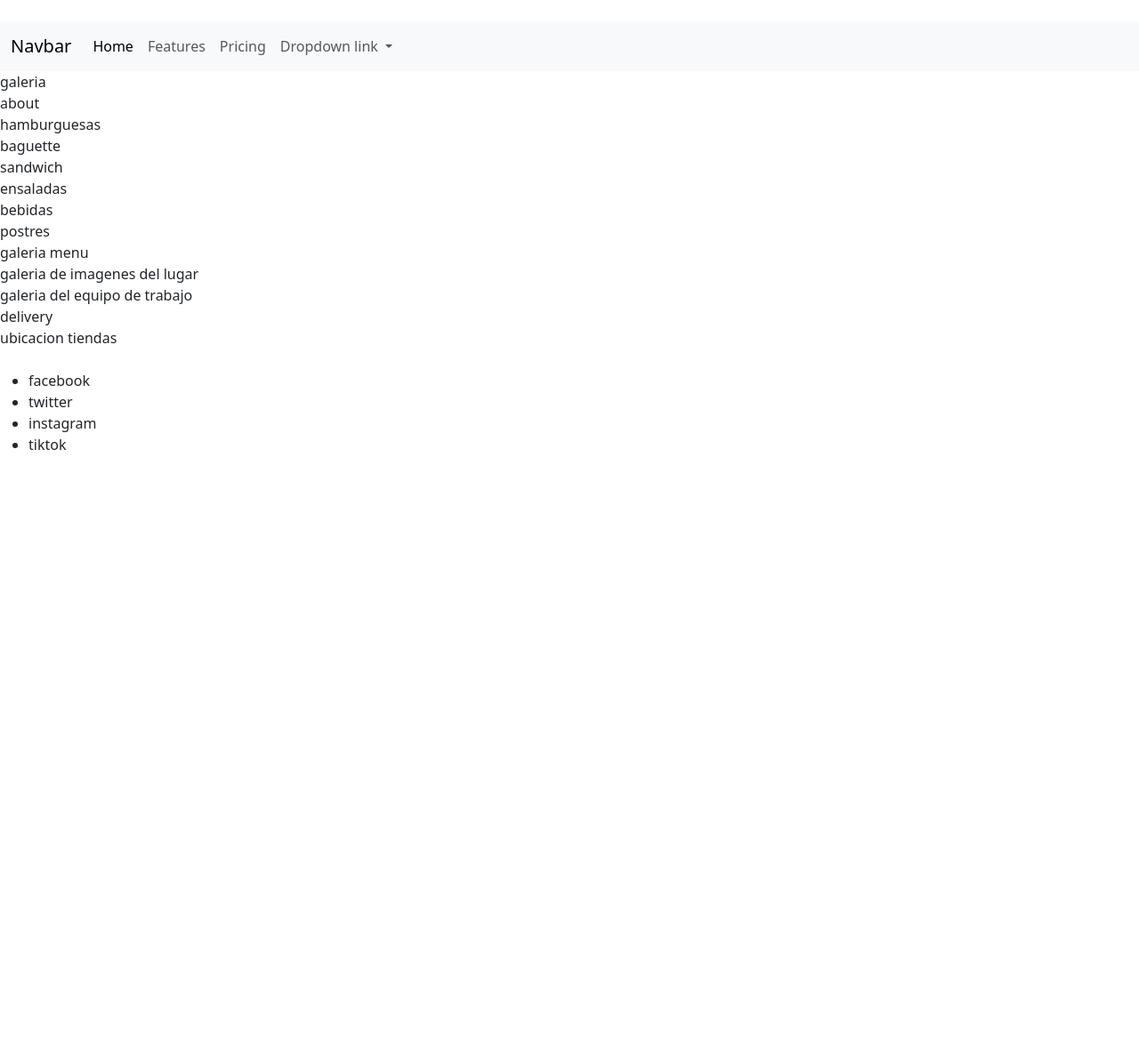
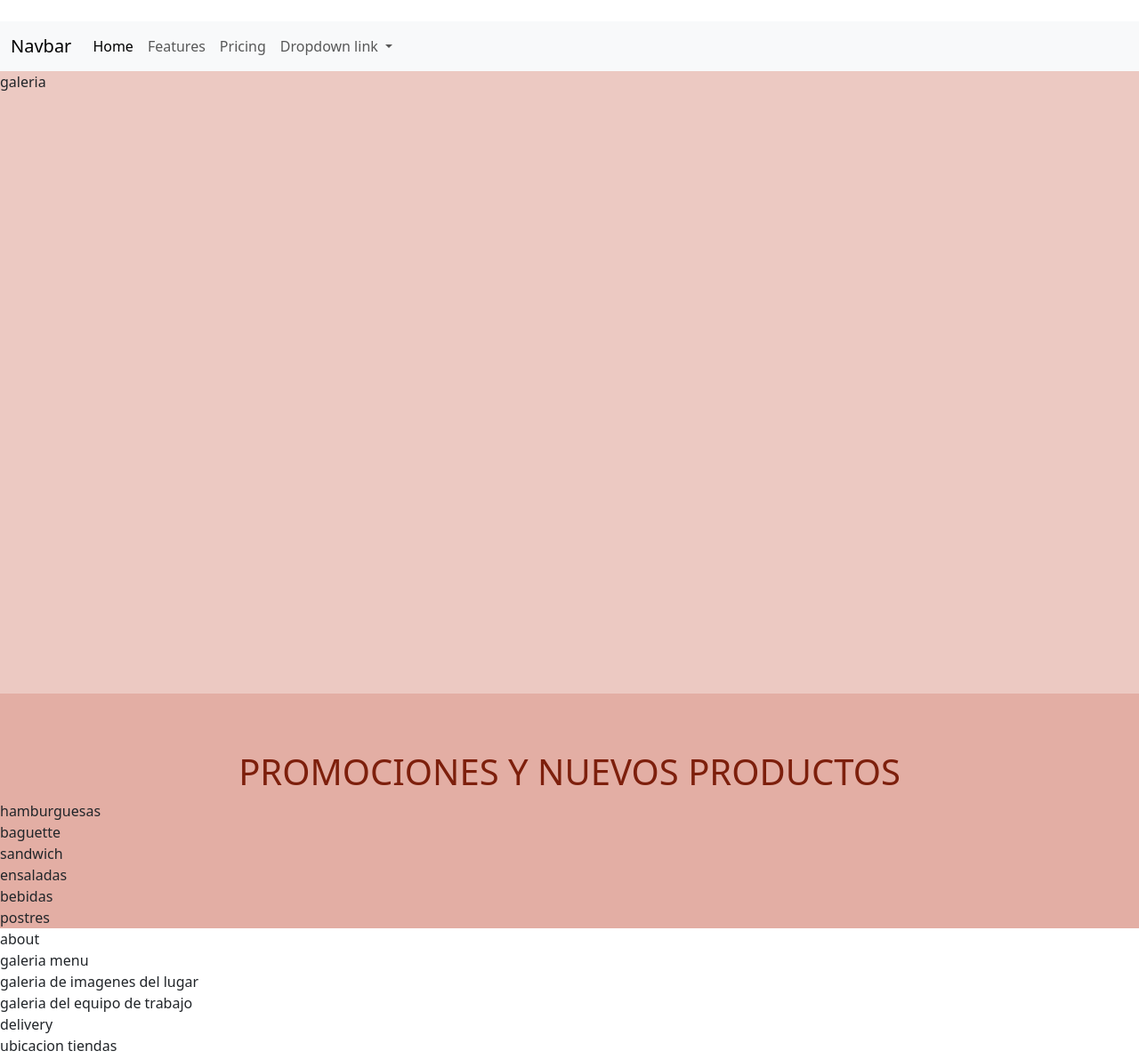
Before and after one commit to NaRoHdz/GoldenBurgerBistro, a plain HTML site: page index.html in a window 1280 px wide. Shown: the top 1191 px of the page at 89% size. Before the commit the page ends 800 px from the top, so only its background shows below. Drawn offline with nearby package versions, Linux system fonts and the light colour scheme.

Commit message:
proyectoWebNorma

```diff
--- a/index.html
+++ b/index.html
@@ -47,10 +47,11 @@
 
 </header>
 
-<section>galeria</section>
+<section class="galeria1">galeria</section>
 
-<section>about</section>
-<section class="promociones">
+
+<section class="promos">
+  <h1>PROMOCIONES Y NUEVOS PRODUCTOS</h1>
 	<div>hamburguesas</div>
 	<div>baguette</div>
 	<div>sandwich</div>
@@ -58,6 +59,9 @@
 	<div>bebidas</div>
 	<div>postres</div>
 </section>
+
+
+<section class="">about</section>
 
 
 <section class="menu">galeria menu</section>
--- a/style.css
+++ b/style.css
@@ -0,0 +1,22 @@
+@import url('https://fonts.googleapis.com/css2?family=Alegreya:wght@800&family=Arimo:ital,wght@0,400;0,500;0,600;0,700;1,400;1,500;1,600;1,700&family=Lora&family=Montserrat:wght@100;200;300;700&family=Roboto+Flex:opsz,wght@8..144,100;8..144,200;8..144,300;8..144,400;8..144,500;8..144,600;8..144,700;8..144,800;8..144,900;8..144,1000&display=swap');
+
+/*sección 1*/
+.galeria1{
+
+	background-color: #ECC9C2;
+	height: 700px;
+}
+
+/*sección 2*/
+.promos{
+
+	background-color: #E3AEA4;
+}
+
+.promos h1{
+	color: #7D1F0C;
+	font-size: 40px;
+	text-align: center;
+	padding-top: 5%;
+
+}
```
Also changed, not shown: img/Captura de Pantalla 2023-03-22 a la(s) 10.50.06.png (added), img/Captura de Pantalla 2023-03-28 a la(s) 10.12.22.png (added), img/Captura de Pantalla 2023-03-28 a la(s) 11.27.06.png (added), img/b-promo3.png (added), img/b_over_promo1.jpg (added), img/b_over_promo2.jpg (added), img/b_over_promo3.jpg (added), img/b_over_promo4.jpg (added), img/b_promo1.png (added), img/b_promo2.png (added), img/b_promo4.png (added), 2 other files.
